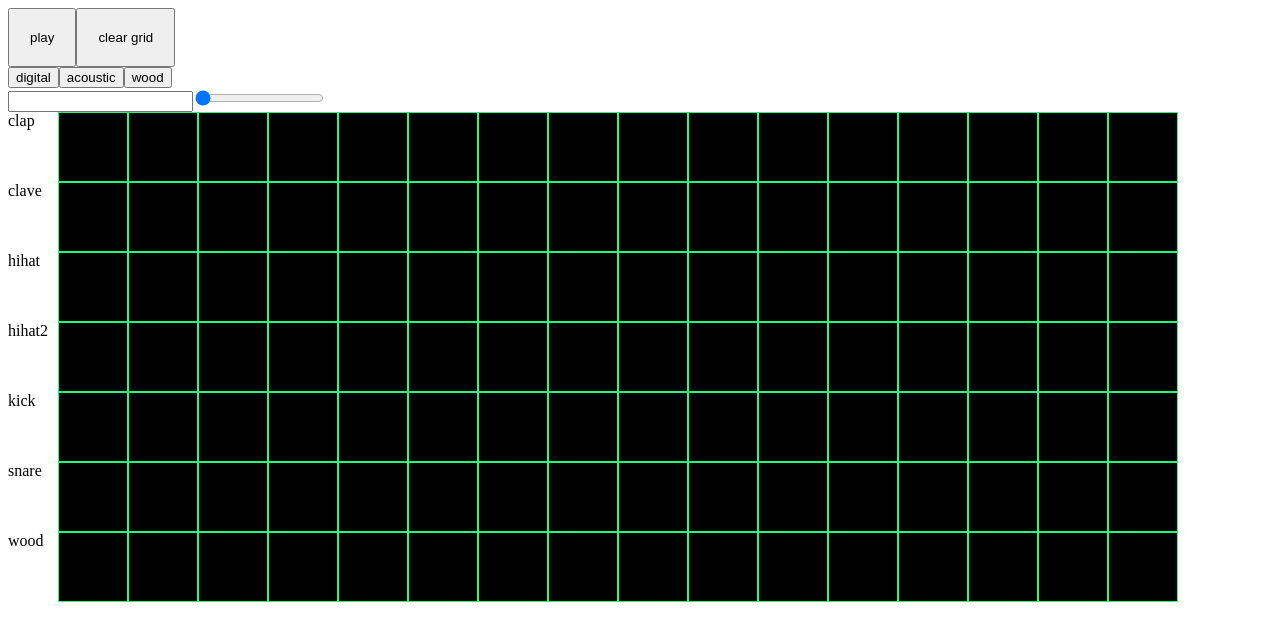
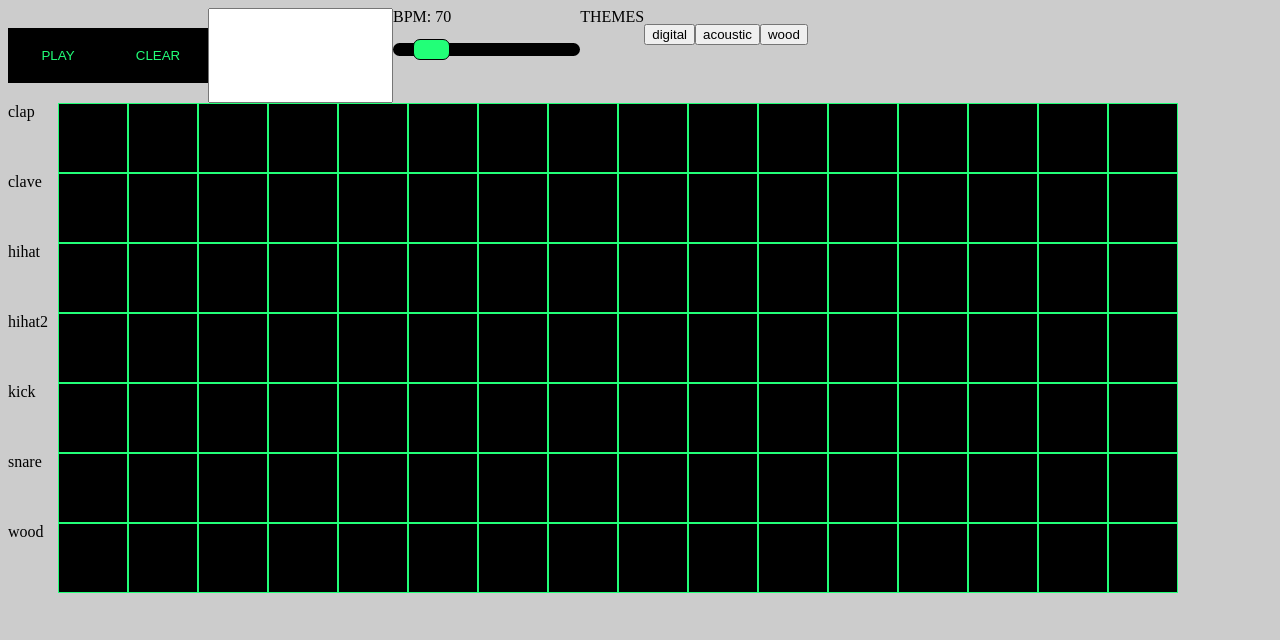
Before and after one commit to Emilio-Zamacona/beat-machine, a React (Vite) app: page / in a window 1280 px wide. Shown: the top 640 px of the page. Built offline with nearby package versions, Linux system fonts and the light colour scheme.

Commit message:
Header Updates

```diff
--- a/src/App.tsx
+++ b/src/App.tsx
@@ -8,7 +8,11 @@ function App() {
   const [track, setTrack] = useState<number | undefined>(0);
 
   const { store, dispatch } = useStore();
-  const { rows, play, time } = store;
+  const { rows, play, bpm } = store;
+
+  const time = () => {
+    return Math.round(15000 / bpm);
+  };
 
   const goToNextBeat = () => {
     if (!play) {
@@ -17,10 +21,12 @@ function App() {
       return;
     }
     clearInterval(track);
+    console.warn(time());
     setTrack(
       setInterval(() => {
         dispatch({ type: "CURRENT" });
-      }, time)
+        console.warn("wawwwwww", time());
+      }, time())
     );
   };
 
@@ -37,10 +43,11 @@ function App() {
   }, [play]);
 
   useEffect(() => {
+    console.warn("aaaaaaaaaaaaa");
     clearInterval(track);
     setTrack(0);
     goToNextBeat();
-  }, [time]);
+  }, [time()]);
 
   useEffect(() => {
     dispatch({ type: "RESETGRID" });
--- /dev/null
+++ b/src/assets/styles/bpmInput.scss
@@ -0,0 +1,90 @@
+input[type=range] {
+  height: 27px;
+  -webkit-appearance: none;
+  margin: 10px 0;
+  width: 100%;
+  background-color: transparent;
+}
+input[type=range]:focus {
+  outline: none;
+}
+input[type=range]::-webkit-slider-runnable-track {
+  width: 100%;
+  height: 13px;
+  cursor: pointer;
+  animate: 0.2s;
+  box-shadow: 0px 0px 0px $empty;
+  background: $empty;
+  border-radius: 25px;
+  border: 0px solid #000101;
+}
+input[type=range]::-webkit-slider-thumb {
+  box-shadow: 0px 0px 0px $empty;
+  border: 1px solid $empty;
+  height: 21px;
+  width: 37px;
+  border-radius: 7px;
+  background: $filled;
+  cursor: pointer;
+  -webkit-appearance: none;
+  margin-top: -4px;
+}
+input[type=range]:focus::-webkit-slider-runnable-track {
+  background: $empty;
+}
+input[type=range]::-moz-range-track {
+  width: 100%;
+  height: 13px;
+  cursor: pointer;
+  animate: 0.2s;
+  box-shadow: 0px 0px 0px $filled;
+  background: $empty;
+  border-radius: 25px;
+  border: 0px solid #000101;
+}
+input[type=range]::-moz-range-thumb {
+  box-shadow: 0px 0px 0px $filled;
+  border: 0px solid $filled;
+  height: 21px;
+  width: 37px;
+  border-radius: 7px;
+  background: $filled;
+  cursor: pointer;
+}
+input[type=range]::-ms-track {
+  width: 100%;
+  height: 13px;
+  cursor: pointer;
+  animate: 0.2s;
+  background: transparent;
+  border-color: transparent;
+  color: transparent;
+}
+input[type=range]::-ms-fill-lower {
+  background: $empty;
+  border: 0px solid #000101;
+  border-radius: 50px;
+  box-shadow: 0px 0px 0px $filled;
+}
+input[type=range]::-ms-fill-upper {
+  background: $empty;
+  border: 0px solid #000101;
+  border-radius: 50px;
+  box-shadow: 0px 0px 0px $filled;
+}
+input[type=range]::-ms-thumb {
+  margin-top: 1px;
+  box-shadow: 0px 0px 0px $filled;
+  border: 0px solid $filled;
+  height: 21px;
+  width: 37px;
+  border-radius: 7px;
+  background: $filled;
+  cursor: pointer;
+}
+input[type=range]:focus::-ms-fill-lower {
+  background: $empty;
+}
+input[type=range]:focus::-ms-fill-upper {
+  background: $empty;
+}
--- a/src/assets/styles/header.scss
+++ b/src/assets/styles/header.scss
@@ -1,6 +1,25 @@
 .header{
+    display: flex;
+    input[type="range"]{
+        color: red;
+    }
     &__button{
-        padding:20px
+        padding:20px;
+        background-color: $empty;
+        color: $filled;
+        border: none;
+        width: 100px;
+        margin: 20px 0;
+        &:active{
+            background-color: $filled;
+            color: $empty;
+        }
+    }
+    .theme-switcher{
+        display: flex;
+        &__list{
+            display: flex;
+        }
     }
 
 }
--- a/src/assets/styles/index.scss
+++ b/src/assets/styles/index.scss
@@ -1,3 +1,12 @@
 @import './variables';
+@import './bpmInput.scss';
 @import './grid.scss';
 @import './header.scss';
+
+body{
+    background-color: $background;
+}
+ul{
+    list-style: none;
+    padding: 0;
+}
--- a/src/components/BpmInput/BpmInput.tsx
+++ b/src/components/BpmInput/BpmInput.tsx
@@ -1,16 +1,28 @@
+import { useState } from "react";
 import { minBpm, maxBpm } from "../../constants/config";
 import { useStore } from "../../store/hooks";
 
 const BpmInput = () => {
   const { dispatch } = useStore();
+  const [bpm, setBpm] = useState(70);
   const onInputChange = (e: React.ChangeEvent<HTMLInputElement>) => {
+    setBpm(Number(e.target.value));
     dispatch({
-      type: "TIME",
-      value: Math.round(15000 / Number(e.target.value)),
+      type: "BPM",
+      value: Number(e.target.value),
     });
   };
   return (
-    <input onChange={onInputChange} type="range" min={minBpm} max={maxBpm} />
+    <div>
+      <span>BPM: {bpm}</span>
+      <input
+        onChange={onInputChange}
+        value={bpm}
+        type="range"
+        min={minBpm}
+        max={maxBpm}
+      />
+    </div>
   );
 };
 export default BpmInput;
--- a/src/components/Header/Header.tsx
+++ b/src/components/Header/Header.tsx
@@ -14,17 +14,17 @@ const Header = () => {
           dispatch({ type: "PLAY", value: !play });
         }}
       >
-        play
+        {play ? "STOP" : "PLAY"}
       </button>
       <button
         className="header__button"
         onClick={() => dispatch({ type: "RESETGRID" })}
       >
-        clear grid
+        CLEAR
       </button>
-      <ThemeSwitcher />
       <BeatInput />
       <BpmInput />
+      <ThemeSwitcher />
     </div>
   );
 };
--- a/src/components/ThemeSwitcher/ThemeSwitcher.tsx
+++ b/src/components/ThemeSwitcher/ThemeSwitcher.tsx
@@ -18,16 +18,22 @@ const ThemeSwitcher = () => {
   }, [theme]);
   return (
     <div className="theme-switcher">
+      <div>
+        <span>THEMES</span>
+      </div>
+      <ul className="theme-switcher__list">
         {themes.map((theme, i) => (
+          <li key={theme.name}>
             <button
-          key={theme.name}
               onClick={() => {
                 dispatch({ type: "THEME", value: i });
               }}
             >
               {theme.name}
             </button>
+          </li>
         ))}
+      </ul>
     </div>
   );
 };
--- a/src/constants/config.ts
+++ b/src/constants/config.ts
@@ -16,7 +16,7 @@ export const themes = [
       { name: "filled", value: "#22ff78" },
       { name: "empty", value: "#000000" },
       { name: "border", value: "#22ff78" },
-      { name: "background", value: "#ffffff" },
+      { name: "background", value: "#ccc" },
       { name: "progress", value: "#ff00ff" },
     ],
   },
@@ -57,9 +57,9 @@ export const themes = [
       { name: "shaker2", color: "red" },
     ],
     colors: [
-      { name: "filled", value: "#093824" },
-      { name: "empty", value: "#C6CCB2" },
-      { name: "border", value: "#093824" },
+      { name: "filled", value: "#5f2301" },
+      { name: "empty", value: "#ffddca" },
+      { name: "border", value: "#5f2301" },
       { name: "background", value: "#ffffff" },
       { name: "progress", value: "#BF4E30" },
     ],
--- a/src/store/context.tsx
+++ b/src/store/context.tsx
@@ -31,10 +31,10 @@ const storeReducer = (state, action) => {
         sounds: action.value,
       };
     }
-    case "TIME": {
+    case "BPM": {
       return {
         ...state,
-        time: action.value,
+        bpm: action.value,
       };
     }
     case "BEATS": {
--- a/src/store/initialstate.ts
+++ b/src/store/initialstate.ts
@@ -8,7 +8,7 @@ const initialState = {
   },
   play: false,
   current: -1,
-  time: 175,
+  bpm: 70,
   beats: beats,
   sounds: null,
   rows: themes[0].sounds.map(
```
Lines whose indentation alone changed are shown as unchanged.
